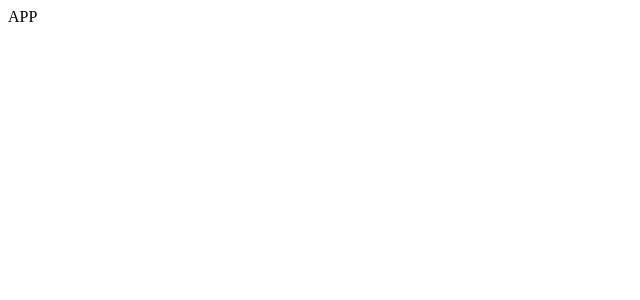
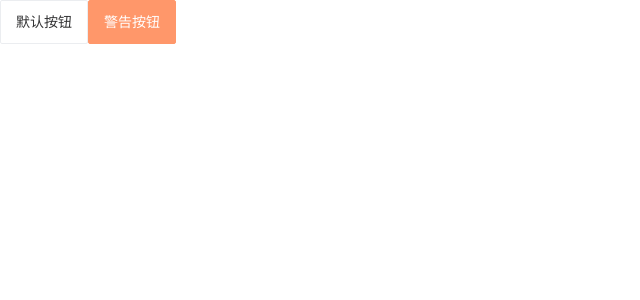
Before and after one commit to sunleyu/yd, a Vue app: page / in a window 1280 px wide. Shown: the top 300 px of the page, without its empty margins (0-640 px from the left). Built offline with nearby package versions, Linux system fonts and the light colour scheme.

Commit message:
使用Vent框架

```diff
--- a/package.json
+++ b/package.json
@@ -9,6 +9,7 @@
   },
   "dependencies": {
     "core-js": "^3.3.2",
+    "vant": "^2.2.13-beta.0",
     "vue": "^2.6.10",
     "vue-router": "^3.1.3",
     "vuex": "^3.0.1"
--- a/src/App.vue
+++ b/src/App.vue
@@ -1,6 +1,7 @@
 <template>
   <div id="app">
-    APP
+    <van-button type="default">默认按钮</van-button>
+    <van-button type="warning">警告按钮</van-button>
   </div>
 </template>
 
--- a/src/main.js
+++ b/src/main.js
@@ -2,7 +2,10 @@ import Vue from 'vue'
 import App from './App.vue'
 import router from './router'
 import store from './store'
+import Vant from 'vant'
+import 'vant/lib/index.css'
 
+Vue.use(Vant)
 Vue.config.productionTip = false
 
 new Vue({
```
Also changed, not shown: 1 other file (tests, documents, lock files or other folders).
